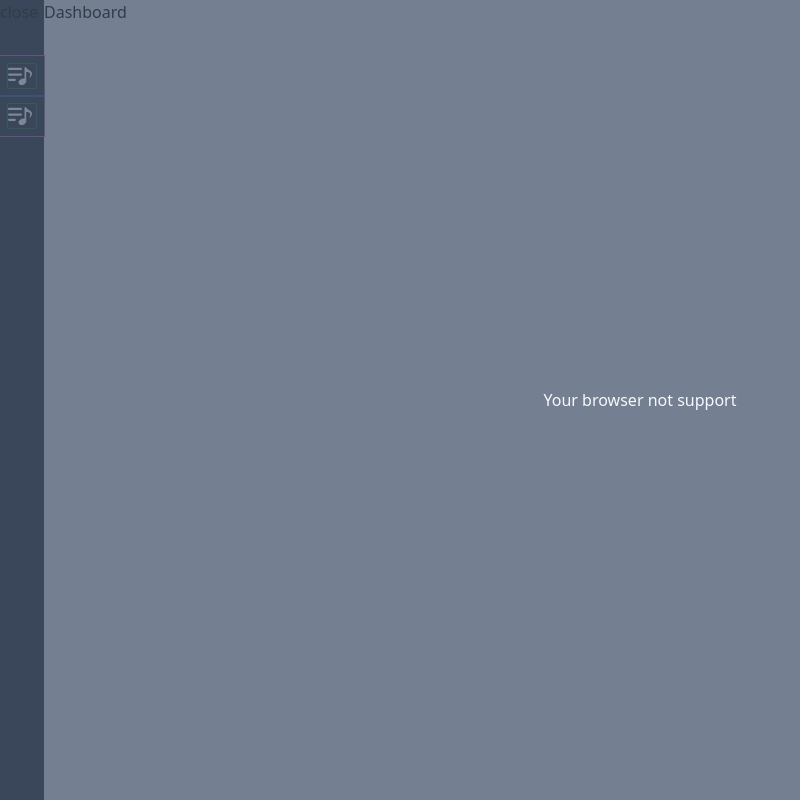
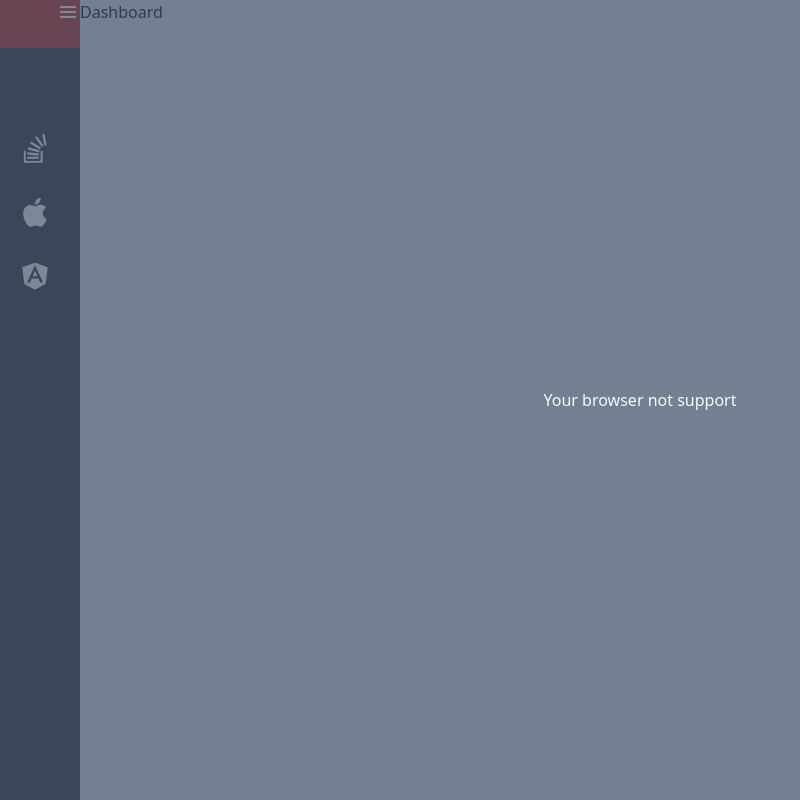
Before and after one commit to greycodee/VidConvert, a React (Vite) app: page /VidConvert/dashboard in a window 1280 px wide. Shown: the whole page, without its empty margins (0-800 px from the left). Built offline with nearby package versions, Linux system fonts and the light colour scheme; what @ffmpeg/ffmpeg would draw is missing.

Commit message:
optimize sidebar

```diff
--- a/package.json
+++ b/package.json
@@ -16,6 +16,7 @@
     "csstype": "^3.0.10",
     "react": "^18.2.0",
     "react-dom": "^18.2.0",
+    "react-icons": "^4.10.1",
     "react-router-dom": "^6.14.0"
   },
   "devDependencies": {
--- a/src/App.jsx
+++ b/src/App.jsx
@@ -3,6 +3,7 @@ import { createFFmpeg } from "@ffmpeg/ffmpeg";
 import Sidebar from "./components/Sidebar";
 import TopBarMenu from "./components/TopBarMenu";
 import { Outlet } from "react-router-dom";
+import { DiStackoverflow,DiApple,DiAngularSimple } from "react-icons/di";
 
 const ffmpeg = createFFmpeg({ log: true });
 
@@ -25,14 +26,21 @@ function App() {
   const itemData = [
     {
       key: 1,
-      icon: "https://tailwindui.com/img/ecommerce-images/home-page-02-edition-01.jpg",
+      icon: <DiStackoverflow/>,
       title: "M3U8 to MP4",
       content: "content123",
       link: "/m3u8tomp4",
     },
     {
       key: 2,
-      icon: "https://tailwindui.com/img/ecommerce-images/home-page-02-edition-01.jpg",
+      icon: <DiApple/>,
+      title: "Add watermark",
+      content: "watermark",
+      link: "/watermark",
+    },
+    {
+      key: 3,
+      icon: <DiAngularSimple/>,
       title: "Add watermark",
       content: "watermark",
       link: "/watermark",
--- a/src/components/Sidebar.jsx
+++ b/src/components/Sidebar.jsx
@@ -1,37 +1,67 @@
+import React from "react";
 import { Link } from "react-router-dom";
 
-import m3u8Logo from "../assets/m3u8.svg";
+import { BiMenu } from "react-icons/bi";
 
-function Sidebar({className, isOpen, toggleSidebar, itemData }) {
+function Sidebar({ className, isOpen, toggleSidebar, itemData }) {
+  const iconStyle = {
+    width: "36px",
+    height: "36px",
+  };
+  const mergedIcon = (itemIcon) => {
+    return React.cloneElement(itemIcon, {
+      style: { ...itemIcon.props.style, ...iconStyle },
+    });
+  };
+
   return (
-    <div className={`h-full ${isOpen ? "w-48":"w-11"} bg-slate-800 transition-all duration-500 ease-in-out
+    <div
+      className={`h-full ${
+        isOpen ? "w-64" : "w-20"
+      } bg-slate-800 transition-all duration-500 ease-in-out
     ${className} `}
     >
       <div>
-        <button onClick={
-          toggleSidebar
-        }>close</button>
-        <nav className="mt-8 ring-1 ring-red-500">
-          <ul>
+        <div className="w-full h-12 bg-red-700">
+          <BiMenu onClick={toggleSidebar} className="text-white w-6 h-6 float-right" />
+        </div>
+
+        {/* <nav className="mt-8 ring-1 ring-red-500"> */}
+        <ul className="mt-16 flex flex-col justify-center items-center">
           {itemData.map((item) => (
             <li
               key={item.key}
-                onClick={toggleSidebar}
-                className="ring-1 px-2 py-2 text-gray-700 hover:bg-gray-100 hover:bg-sky-300 hover:text-white cursor-pointer"
+              className="px-2 py-2 mt-2 text-white
+                 hover:bg-white hover:text-slate-800 cursor-pointer
+                w-11/12 h-14 rounded-xl flex flex-row items-center
+                "
             >
-                <Link key={item.key} to={item.link}>
-                  <div className="flex flex-row items-center  ring-1 ring-green-800">
-                   <img src={m3u8Logo} className="w-6 h-6"/>
+              <Link className="flex" key={item.key} to={item.link}>
+                <i className="w-12 h-12 flex items-center justify-center">
+                  {mergedIcon(item.icon)}
+                </i>
+
                 <span
-                    className={`${isOpen ? "visible":"invisible"} ml-2 text-white text-sm whitespace-nowrap transition-all duration-200 ease-out`}>
+                  style={{
+                    "transitionProperty": "opacity,visibility",
+                    "transitionDuration": "300ms",
+                    "transitionTimingFunction": "linear",
+                  }}
+                  className={`
+                    ${isOpen ? "visible" : "invisible"}
+                    ${isOpen ? "opacity-100" : "opacity-0"}
+                    ml-2 text-lg whitespace-nowrap
+                    flex items-center
+                    `}
+                >
                   {item.title}
                 </span>
-                  </div>
+                {/* </div> */}
               </Link>
             </li>
           ))}
         </ul>
-        </nav>
+        {/* </nav> */}
       </div>
     </div>
   );
```
Also changed, not shown: 1 other file (tests, documents, lock files or other folders). Lines whose indentation alone changed are shown as unchanged.
